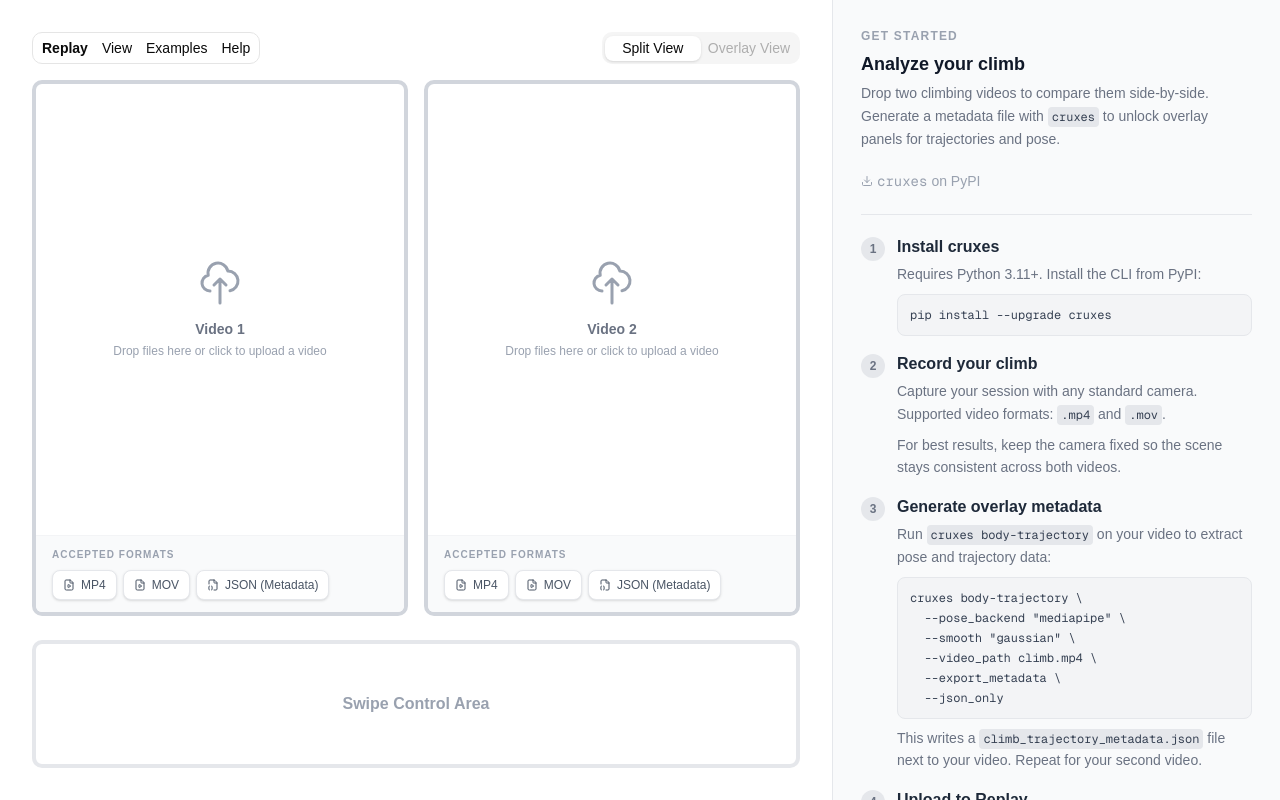
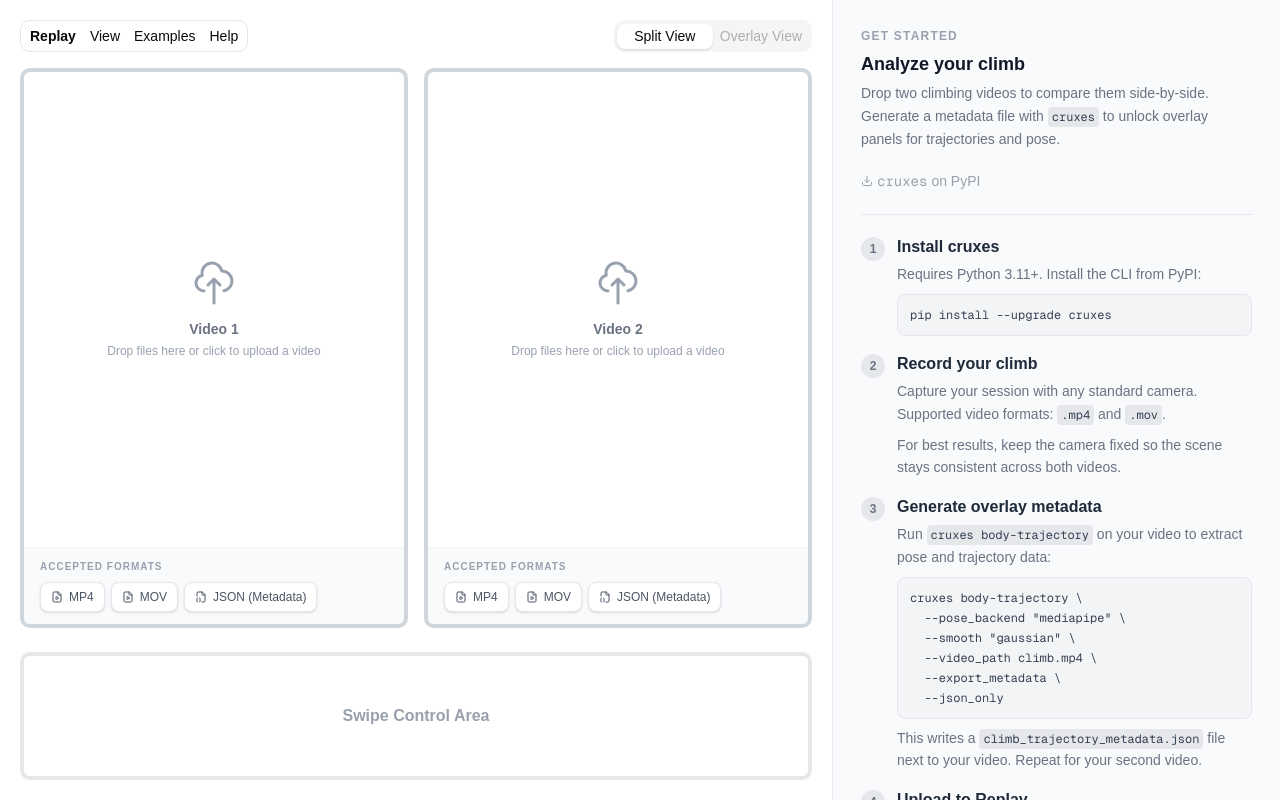
Before and after one commit to cruxbetalabs/replay, a Next.js app: page / in a window 1280 px wide. Built offline with nearby package versions, Linux system fonts and the light colour scheme; a web font is replaced by a local one.

Commit message:
fix: adjust padding in ReplayComparisonWorkspace for improved layout

```diff
--- a/app/components/replay/ReplayComparisonWorkspace.tsx
+++ b/app/components/replay/ReplayComparisonWorkspace.tsx
@@ -199,7 +199,7 @@ export function ReplayComparisonWorkspace({
     return (
         <div className="flex h-full w-full min-h-0 overflow-hidden bg-zinc-50 font-sans dark:bg-black">
             <KeyboardShortcutsDialog open={shortcutsOpen} onOpenChange={setShortcutsOpen} />
-            <div className="flex-1 min-w-0 h-full flex flex-col p-8 gap-6 bg-white dark:bg-black">
+            <div className="flex-1 min-w-0 h-full flex flex-col p-5 gap-6 bg-white dark:bg-black">
                 <Tabs
                     value={resolvedViewMode}
                     onValueChange={(value) => handleSetViewMode(value as 'split' | 'overlay')}
```
